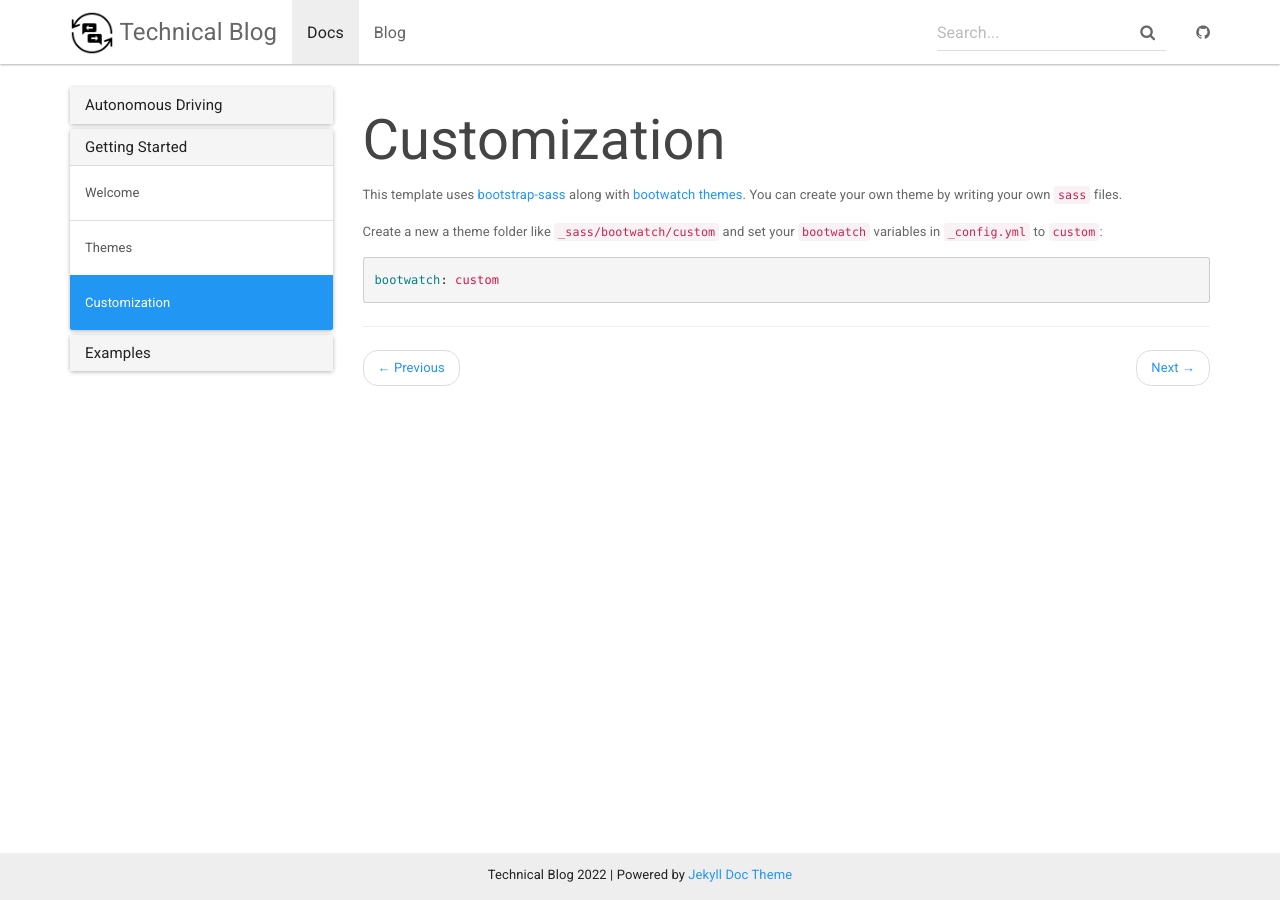
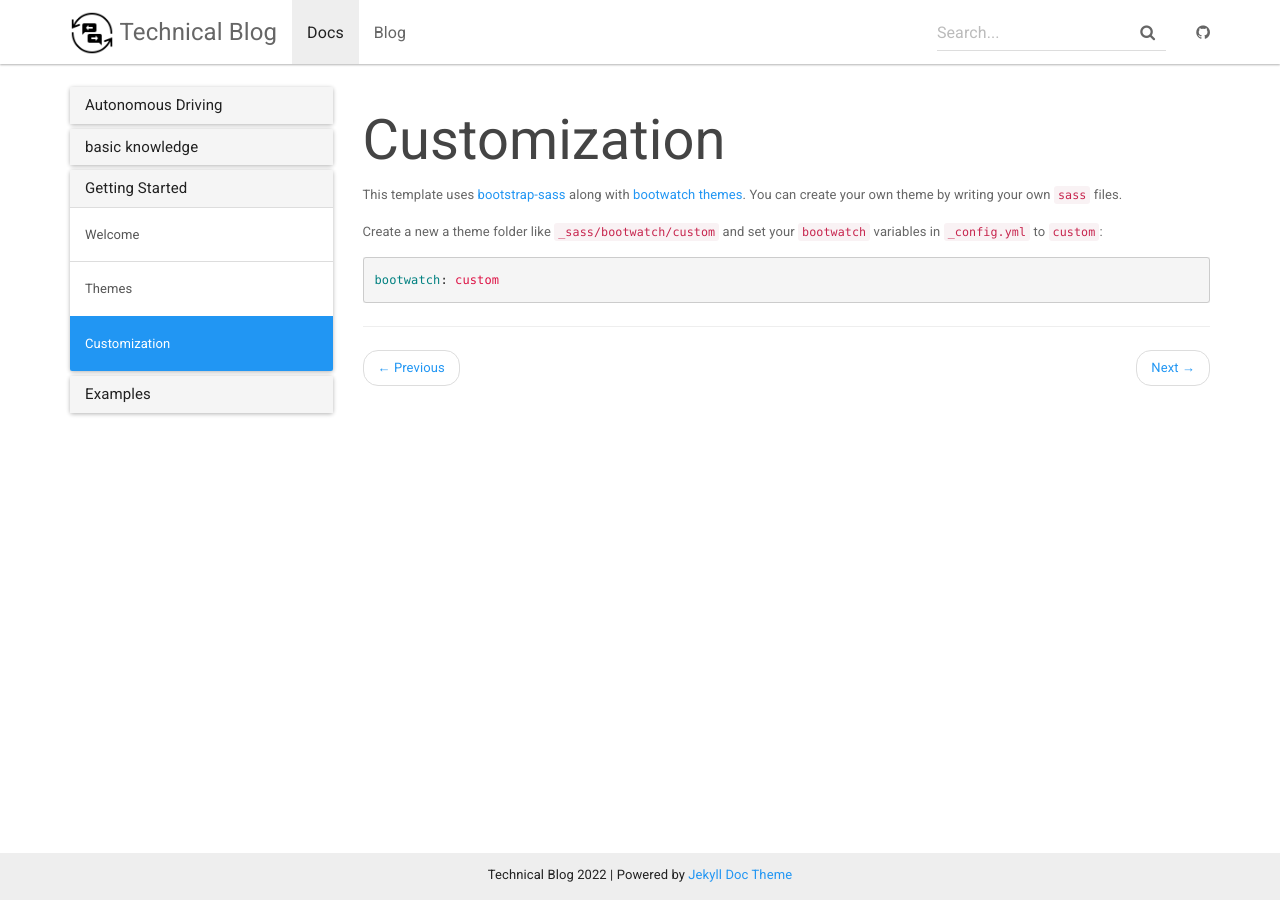
Before and after one commit to contravia-cloud/TechnicalBlog2, a Jekyll site: the page built from _docs/customization.md, in a window 1280 px wide. Built offline with Jekyll 4.4.1, drawn with Linux system fonts in a browser that asks for light colours.

Commit message:
Update docs.yml

```diff
--- a/_data/docs.yml
+++ b/_data/docs.yml
@@ -6,6 +6,12 @@
   - AD3
   - AD4
   - AD5
+
+- title: basic knowledge
+  docs:
+  - BK1
+  - BK2
+  - BK3
 
 - title: Getting Started
   docs:
```
